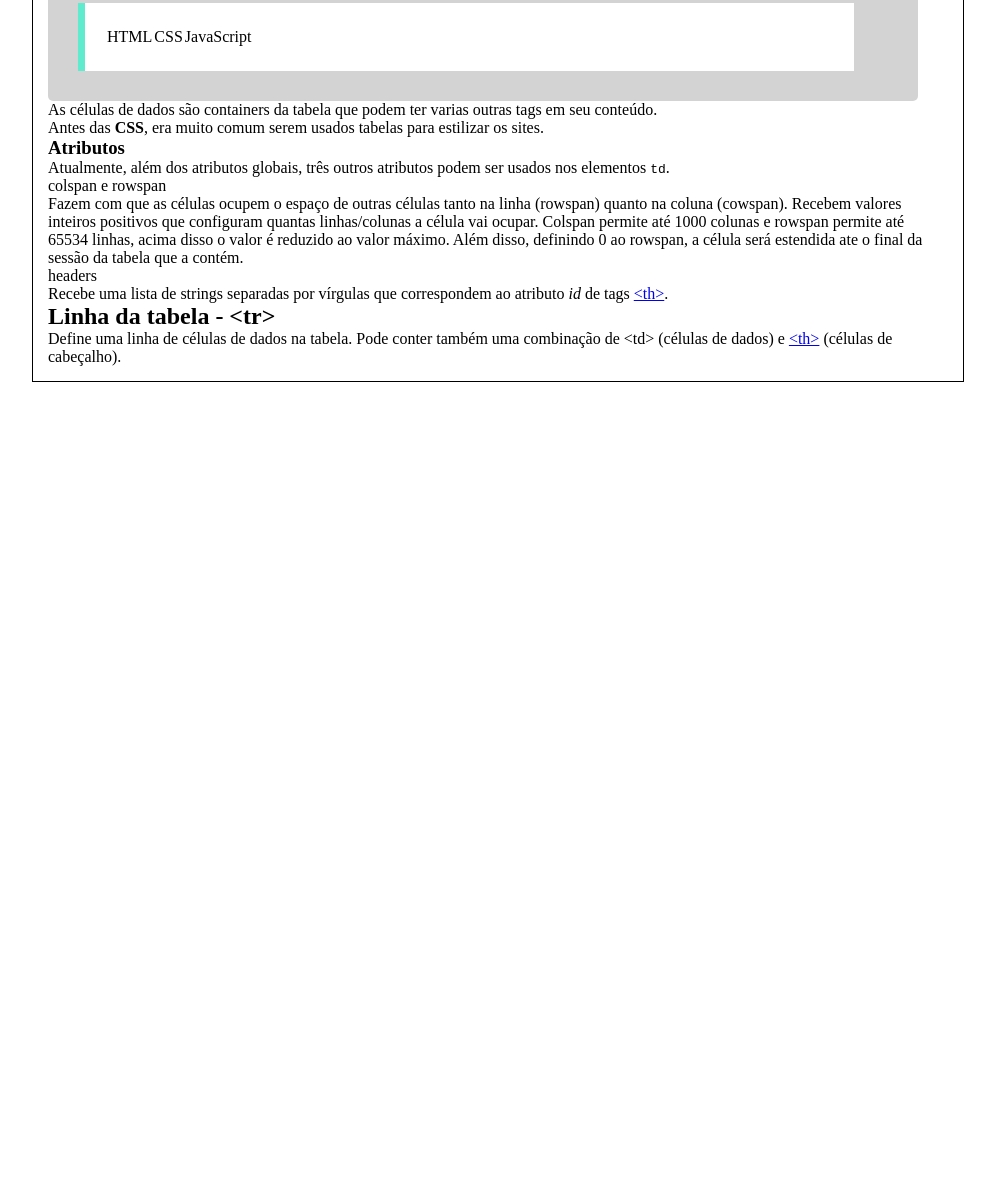
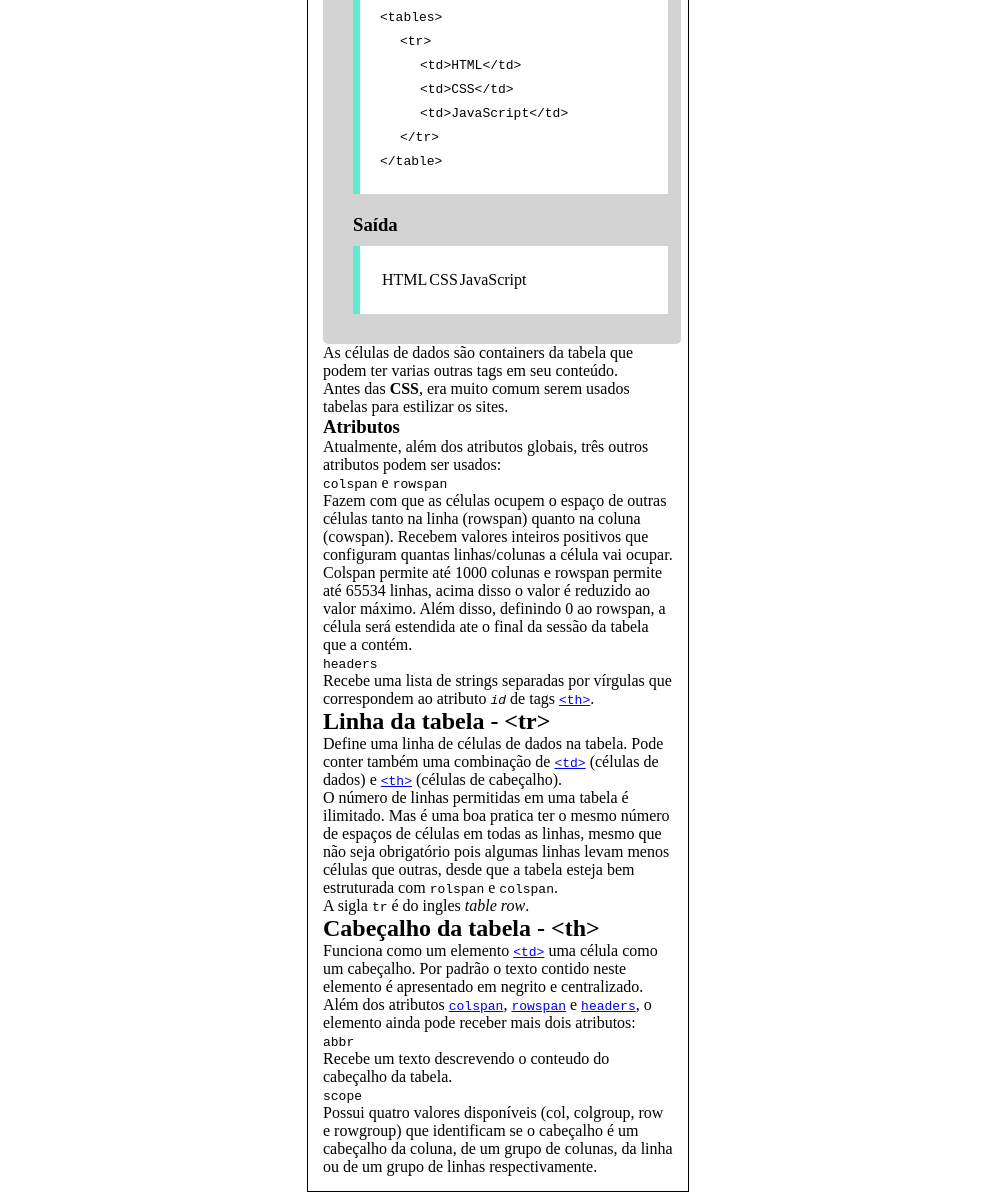
Before and after one commit to hueeGnomo/HTML-CSS, a plain HTML site: page tabelas.html in a window 1280 px wide. Shown: the part 940-2132 px from the top of the page, without its empty margins (142-1137 px from the left). Before the commit the page ends 1322 px from the top, so only its background shows below. Drawn offline with Linux system fonts and the light colour scheme.

Commit message:
Adição de conteúdo no arquivo tabelas.html feitas pelo celular.

```diff
--- a/tabelas.html
+++ b/tabelas.html
@@ -11,7 +11,7 @@
             }
 
             .main {
-                width: 900px;
+                width: 350px;
                 border: 1px solid black;
                 margin: 0 auto;
                 padding: 15px;
@@ -27,7 +27,7 @@
 
             .exemplo {
                 background-color: lightgrey;
-
+                max-width: 85%;
                 border-radius: 5px;
                 padding: 30px;
                 width: 90%;
@@ -64,10 +64,10 @@
             <code>
                 <ul>
                     <li><a href="#table">&lt;table&gt;</a></li>
+                    <li><a href="#caption">&lt;caption&gt;</a></li>
+                    <li><a href="#td">&lt;td&gt;</a></li>
+                    <li><a href="#tr">&lt;tr&gt;</a></li>
                     <li><a href="#th">&lt;th&gt;</a></li>
-                    <li><a href="#tr">&lt;tr&gt;</a></li>
-                    <li><a href="#td">&lt;td&gt;</a></li>
-                    <li><a href="#caption">&lt;caption&gt;</a></li>
                     <li><a href="#colgroup">&lt;colgroup&gt;</a></li>
                     <li><a href="#col">&lt;col&gt;</a></li>
                     <li><a href="#thead">&lt;thead&gt;</a></li>
@@ -104,6 +104,12 @@
                                 </ul>
                         </ul>
                 </ol>
+            </div>
+
+            <div class="paragrafo_caption">
+                <h2 id="caption" class="titulo">Legenda - &lt;caption&gt;</h2>
+
+                <p>Define uma legenda para a tabela. Este elemento deve vir logo após o elemento <code class="code_inline"><a href="#table">&lt;table&gt;</a></code>.</p>
             </div>
 
             <div class="paragrafo_td">
@@ -143,22 +149,43 @@
 
                 <h3>Atributos</h3>
 
-                <p>Atualmente, além dos atributos globais, três outros atributos podem ser usados nos elementos <code class="code_inline">td</code>.</p>
+                <p>Atualmente, além dos atributos globais, três outros atributos podem ser usados: </p>
 
                 <dl class="atributos">
-                    <dt><span class="atributos-termo">colspan</span> e <span class="atributos-termo">rowspan</span></dt>
+                    <dt><code id="span" class="atributos-termo">colspan</code> e <code class="atributos-termo">rowspan</code></dt>
                     <dd class="atributos-descricao">
                         Fazem com que as células ocupem o espaço de outras células tanto na linha (rowspan) quanto na coluna (cowspan). Recebem valores inteiros positivos que configuram quantas linhas/colunas a célula vai ocupar. Colspan permite até 1000 colunas e rowspan permite até 65534 linhas, acima disso o valor é reduzido ao valor máximo. Além disso, definindo 0 ao rowspan, a célula será estendida ate o final da sessão da tabela que a contém.
                     </dd>
 
-                    <dt><span class="atributos-termo">headers</span></dt>
-                    <dd class="atributos-descricao">Recebe uma lista de strings separadas por vírgulas que correspondem ao atributo <i><span class="code_inline green">id</span></i> de tags <span class="code_inline"><a href="#th">&lt;th&gt;</a></span>.</dd>
+                    <dt><code id="headers" class="atributos-termo">headers</code></dt>
+                    <dd class="atributos-descricao">Recebe uma lista de strings separadas por vírgulas que correspondem ao atributo <i><code class="code_inline atributo">id</code></i> de tags <code class="code_inline"><a href="#th">&lt;th&gt;</a></code>.</dd>
                 </dl>
             </div>
 
             <div class="paragrafo_tr">
                 <h2 id="tr" class="titulo">Linha da tabela - &lt;tr&gt;</h2>
-                <p>Define uma linha de células de dados na tabela. Pode conter também uma combinação de <span class="code_inline">&lt;td&gt;</span> (células de dados) e <span class="code_inline"><a href="#th">&lt;th&gt;</a> (células de cabeçalho)</span>.</p>
+                <p>Define uma linha de células de dados na tabela. Pode conter também uma combinação de <code class="code_inline"><a href="#td">&lt;td&gt;</a></code> (células de dados) e <code class="code_inline"><a href="#th">&lt;th&gt;</a></code> (células de cabeçalho).</p>
+                <p>O número de linhas permitidas em uma tabela é ilimitado. Mas é uma boa pratica ter o mesmo número de espaços de células em todas as linhas, mesmo que não seja obrigatório pois algumas linhas levam menos células que outras, desde que a tabela esteja bem estruturada com <code class="code_inline atributo">rolspan</code> e <code class="code_inline atributo">colspan</code>.</p>
+                <p class="hint">A sigla <code class="code_inline">tr</code> é do ingles <i>table row</i>.</p>
+            </div>
+
+            <div class="paragrafo_th">
+                <h2 id="th" class="titulo">Cabeçalho da tabela - &lt;th&gt;</h2>
+                <p>Funciona como um elemento <code><a href="#td">&lt;td&gt;</a></code> uma célula como um cabeçalho. Por padrão o texto contido neste elemento é apresentado em negrito e centralizado.</p>
+
+                <p>Além dos atributos <code class="code_inline atributo"><a href="#span">colspan</a></code>, <code class="code_inline atributo"><a href="#span">rowspan</a></code> e <code class="code_inline atributo"><a href="#headers">headers</a></code>, o elemento ainda pode receber mais dois atributos:</p>
+
+                <dl class="atributos">
+                    <dt><code id="abbr" class="atributos-termo">abbr</code></dt>
+                    <dd class="atributos-descricao">
+                        Recebe um texto descrevendo o conteudo do cabeçalho da tabela.
+                    </dd>
+
+                    <dt><code id="scope" class="atributos-termo">scope</code></dt>
+                    <dd class="atributos-descricao">
+                      Possui quatro valores disponíveis (col, colgroup, row e rowgroup) que identificam se o cabeçalho é um cabeçalho da coluna, de um grupo de colunas, da linha ou de um grupo de linhas respectivamente.
+                    </dd>
+                </dl>
             </div>
 
             <!--
```
